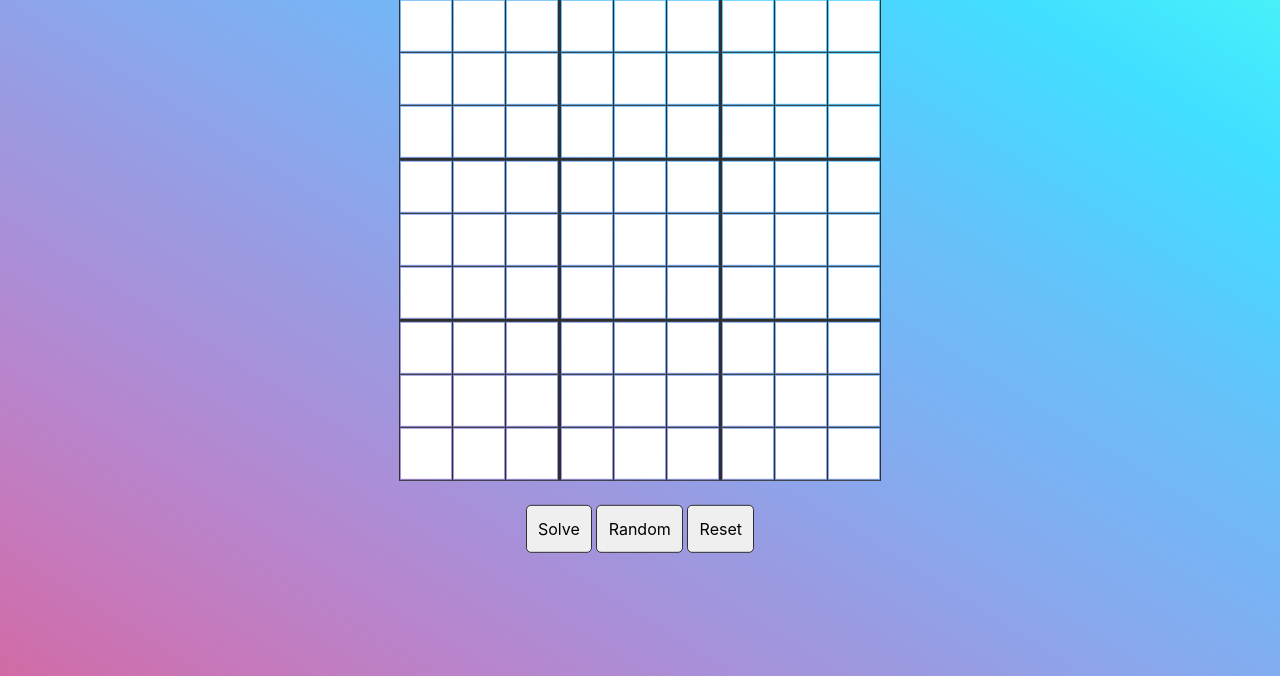
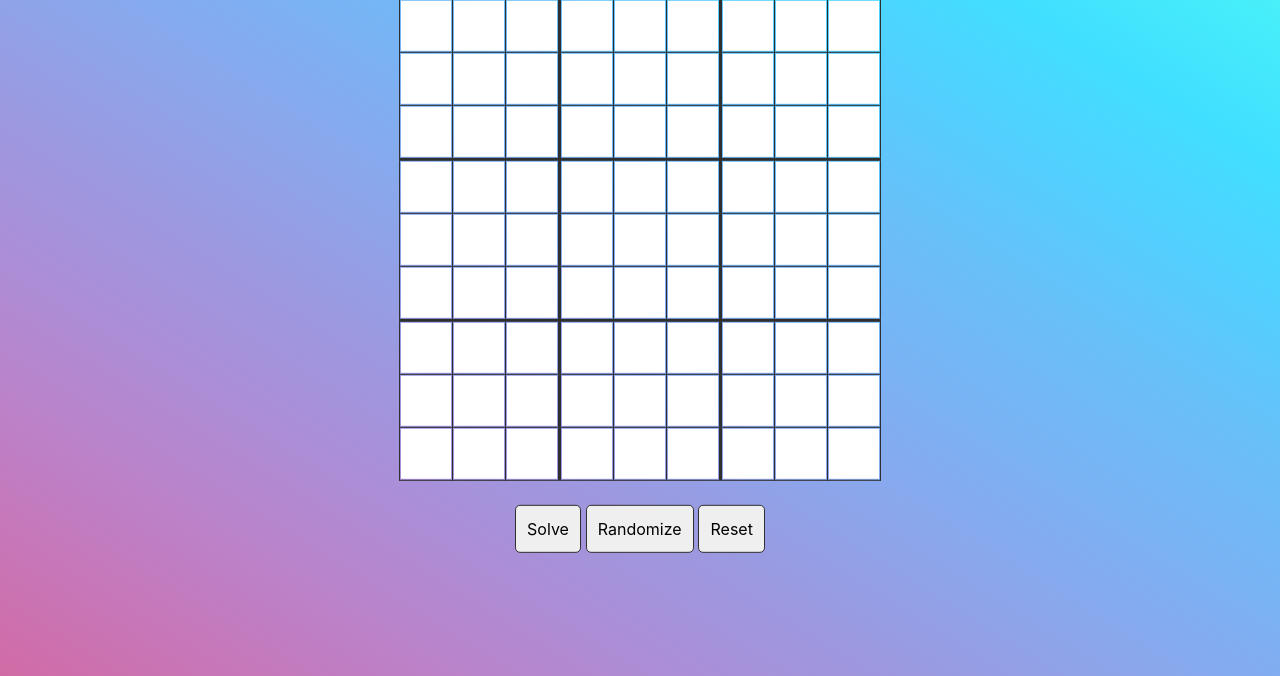
Before and after one commit to chrisfid/sudoku-solver, a Flask app: page / in a window 1280 px wide. Shown: the part 124-800 px from the top of the page. Run offline with Flask 2, Linux system fonts and the light colour scheme; some libraries are stand-ins or nearby versions.

Commit message:
fix: button: Random -> Randomize

```diff
--- a/app/routes.py
+++ b/app/routes.py
@@ -16,7 +16,7 @@ def index():
       s1 = SudokuSolver(board)
       s1.solve()
       session['board'] = s1.board
-    elif request.form['sudoku'] == 'Random':
+    elif request.form['sudoku'] == 'Randomize':
       session['board'] = random.choice(SudokuSolver.samples())
     return redirect(url_for('index'))
 
--- a/app/templates/index.html
+++ b/app/templates/index.html
@@ -25,7 +25,7 @@
       <br>
       <div>
         <input class="submit" type="submit" value="Solve" name="sudoku" id="solve-sudoku">
-        <input class="submit" type="submit" value="Random" name="sudoku">
+        <input class="submit" type="submit" value="Randomize" name="sudoku">
         <input class="submit" type="submit" value="Reset" name="sudoku">
       </div>
     </form>
```
Also changed, not shown: requirements.txt (+22 -0 lines).
